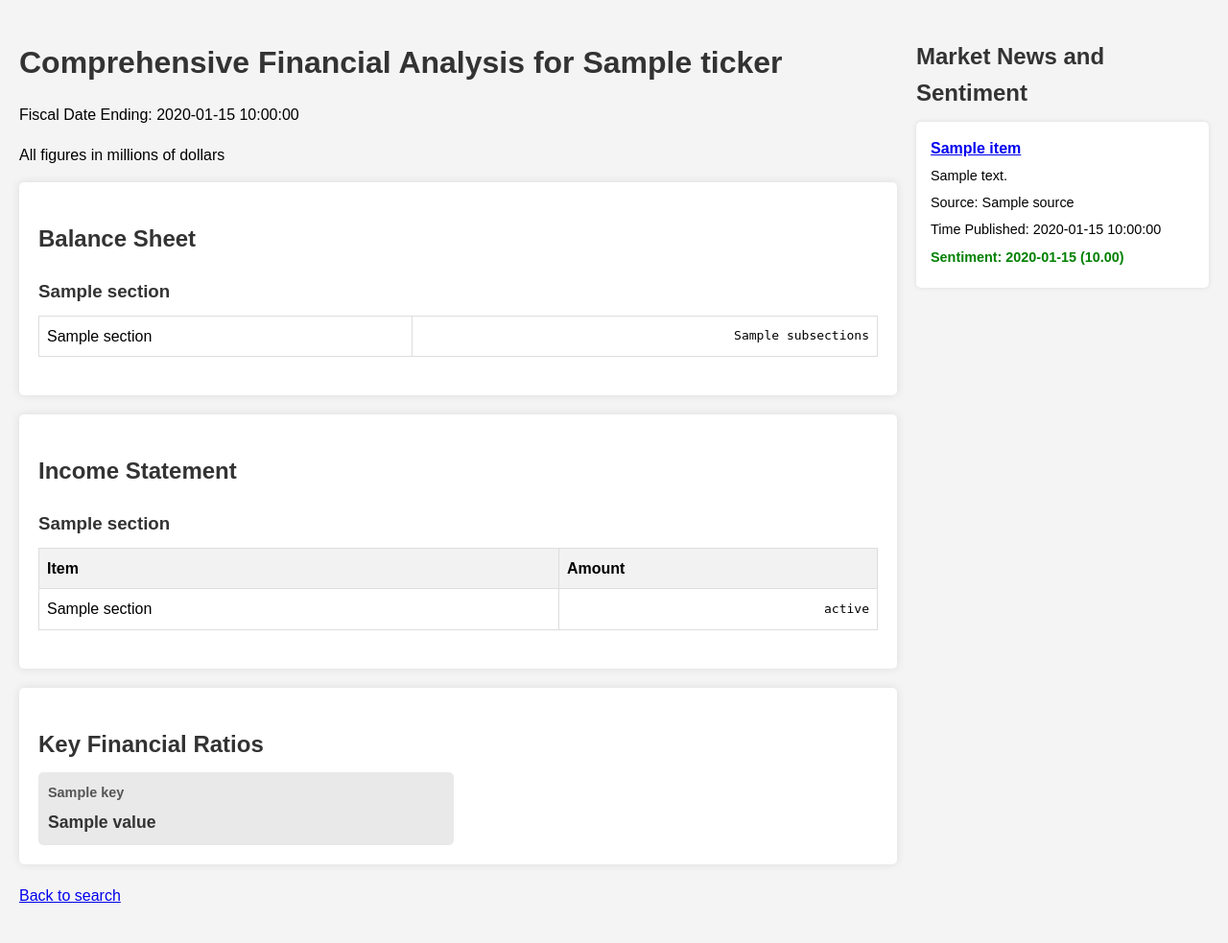
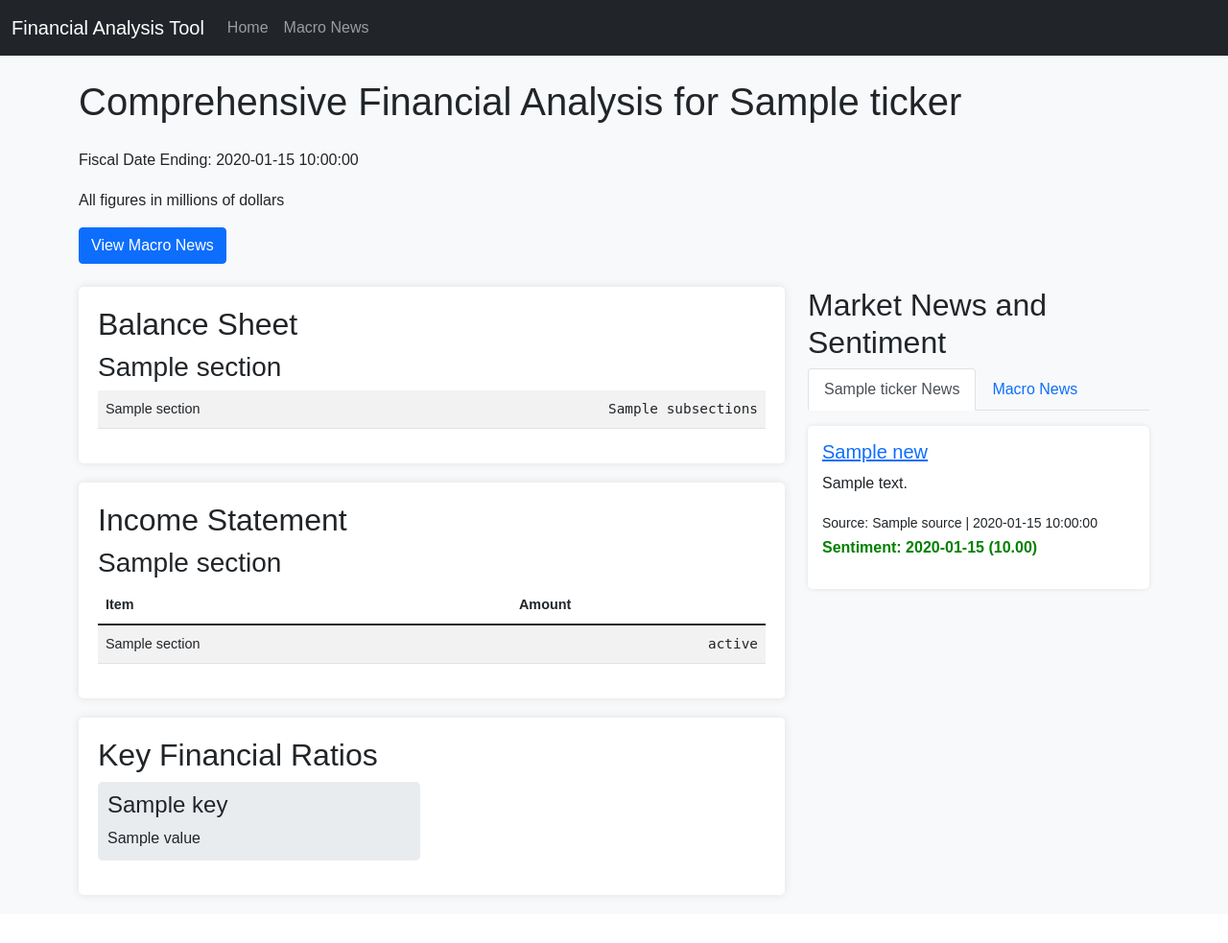
Before and after one commit to connorfata/test_transcriber, a Flask app: template earnings/templates/result.html in a window 1280 px wide. Shown: the whole page at 96% size. After the commit the page ends 936 px from the top, so only its background shows below. Run offline with Flask 3, Linux system fonts and the light colour scheme; the template is opened without the code that fills it: most values are stand-ins (such as "Sample title", 1, 10 or a date in 2020).

Commit message:
wsj-esque front end

```diff
--- a/earnings/app.py
+++ b/earnings/app.py
@@ -1,4 +1,4 @@
-from flask import Flask, render_template, request
+from flask import Flask, render_template, request, jsonify
 import requests
 import os
 from datetime import datetime
@@ -120,19 +120,6 @@
                 }
             }
 
-
-
-
-
-
-
-
-
-
-
-
-
-
             income_statement = {
                 'Revenue': {
                     'Total Revenue': format_number(latest_income_statement.get('totalRevenue')),
@@ -182,16 +169,33 @@
                 "ratios": ratios,
                 "fiscal_date_ending": latest_balance_sheet.get('fiscalDateEnding')
             }
-        else:
-            return None
-    else:
-        return None
 
-def get_news_sentiment(ticker, api_key):
+    # If we reach this point, either the API call failed or the data was not in the expected format
+    print(f"API Response (Balance Sheet): {balance_sheet_response.text}")
+    print(f"API Response (Income Statement): {income_statement_response.text}")
+    return None
+
+def get_stock_news(ticker, api_key):
     base_url = "https://www.alphavantage.co/query"
     params = {
         "function": "NEWS_SENTIMENT",
         "tickers": ticker,
+        "apikey": api_key,
+        "limit": 10
+    }
+    response = requests.get(base_url, params=params)
+
+    if response.status_code == 200:
+        data = response.json()
+        if "feed" in data:
+            return data["feed"]
+    return None
+
+def get_macro_news(api_key):
+    base_url = "https://www.alphavantage.co/query"
+    params = {
+        "function": "NEWS_SENTIMENT",
+        "topics": "economy_macro",
         "apikey": api_key,
         "limit": 10
     }
@@ -209,15 +213,44 @@
         ticker = request.form['ticker'].upper()
         api_key = get_api_key()
         financial_data = get_financial_data(ticker, api_key)
-        news_sentiment = get_news_sentiment(ticker, api_key)
+        stock_news = get_stock_news(ticker, api_key)
 
         if financial_data:
-            return render_template('result.html', ticker=ticker, financial_data=financial_data, news_sentiment=news_sentiment)
+            return render_template('result.html',
+                                   ticker=ticker,
+                                   financial_data=financial_data,
+                                   stock_news=stock_news)
         else:
-            error_message = f"No financial data found for {ticker}"
+            error_message = f"No financial data found for {ticker}. Please check the ticker symbol and try again."
             return render_template('index.html', error=error_message)
 
     return render_template('index.html')
 
+@app.route('/news')
+def news_page():
+    api_key = get_api_key()
+    macro_news = get_macro_news(api_key)
+    print("API Key:", api_key)  # Be careful not to log this in production
+    print("Macro News:", macro_news)
+    return render_template('news.html', macro_news=macro_news)
+
+def get_macro_news(api_key):
+    base_url = "https://www.alphavantage.co/query"
+    params = {
+        "function": "NEWS_SENTIMENT",
+        "topics": "economy_macro",
+        "apikey": api_key,
+        "limit": 10
+    }
+    response = requests.get(base_url, params=params)
+    print("API Response Status:", response.status_code)
+    print("API Response Content:", response.text[:500])  # Print first 500 characters
+
+    if response.status_code == 200:
+        data = response.json()
+        if "feed" in data:
+            return data["feed"]
+    return None
+
 if __name__ == '__main__':
     app.run(debug=True)
--- a/earnings/templates/index.html
+++ b/earnings/templates/index.html
@@ -10,6 +10,7 @@
         input[type="text"] { padding: 5px; font-size: 16px; }
         input[type="submit"] { padding: 5px 10px; font-size: 16px; }
         .error { color: red; }
+        .news-link { display: block; margin-top: 20px; }
     </style>
 </head>
 <body>
@@ -19,6 +20,7 @@
         <input type="text" id="ticker" name="ticker" required>
         <input type="submit" value="Fetch Financial Statements">
     </form>
+    <a href="{{ url_for('news_page') }}" class="news-link">View Macro-Economic News</a>
     {% if error %}
     <p class="error">{{ error }}</p>
     {% endif %}
--- a/earnings/templates/result.html
+++ b/earnings/templates/result.html
@@ -4,23 +4,12 @@
     <meta charset="UTF-8">
     <meta name="viewport" content="width=device-width, initial-scale=1.0">
     <title>Comprehensive Financial Analysis for {{ ticker }}</title>
+    <link href="https://cdn.jsdelivr.net/npm/bootstrap@5.1.3/dist/css/bootstrap.min.css" rel="stylesheet">
     <style>
         body {
             font-family: Arial, sans-serif;
             line-height: 1.6;
-            padding: 20px;
-            margin: 0;
-            background-color: #f4f4f4;
-        }
-        .container {
-            display: flex;
-            gap: 20px;
-        }
-        .main-content {
-            flex: 3;
-        }
-        .sidebar {
-            flex: 1;
+            background-color: #f8f9fa;
         }
         .financial-statement {
             background-color: white;
@@ -30,27 +19,14 @@
             box-shadow: 0 0 10px rgba(0,0,0,0.1);
         }
         table {
-            border-collapse: collapse;
-            width: 100%;
-            margin-bottom: 20px;
+            font-size: 0.9em;
         }
         th, td {
-            border: 1px solid #ddd;
             padding: 8px;
-            text-align: left;
         }
         td:nth-child(2) {
             text-align: right;
             font-family: monospace;
-        }
-        th {
-            background-color: #f2f2f2;
-            font-weight: bold;
-        }
-        h1, h2, h3, h4 {
-            color: #333;
-            margin-top: 20px;
-            margin-bottom: 10px;
         }
         .news-item {
             background-color: white;
@@ -59,50 +35,48 @@
             border-radius: 5px;
             box-shadow: 0 0 5px rgba(0,0,0,0.1);
         }
-        .news-item h3 {
-            margin: 0;
-            font-size: 1em;
-        }
-        .news-item p {
-            margin: 5px 0;
-            font-size: 0.9em;
-        }
         .sentiment {
             font-weight: bold;
         }
         .positive { color: green; }
         .negative { color: red; }
         .neutral { color: gray; }
-        .ratio-grid {
-            display: grid;
-            grid-template-columns: repeat(2, 1fr);
-            gap: 10px;
-        }
         .ratio-item {
-            background-color: #e9e9e9;
+            background-color: #e9ecef;
             padding: 10px;
             border-radius: 5px;
-        }
-        .ratio-item h4 {
-            margin: 0;
-            font-size: 0.9em;
-            color: #555;
-        }
-        .ratio-item p {
-            margin: 5px 0 0;
-            font-size: 1.1em;
-            font-weight: bold;
-            color: #333;
         }
     </style>
 </head>
 <body>
-    <div class="container">
-        <div class="main-content">
-            <h1>Comprehensive Financial Analysis for {{ ticker }}</h1>
+    <nav class="navbar navbar-expand-lg navbar-dark bg-dark">
+        <div class="container-fluid">
+            <a class="navbar-brand" href="/">Financial Analysis Tool</a>
+            <button class="navbar-toggler" type="button" data-bs-toggle="collapse" data-bs-target="#navbarNav" aria-controls="navbarNav" aria-expanded="false" aria-label="Toggle navigation">
+                <span class="navbar-toggler-icon"></span>
+            </button>
+            <div class="collapse navbar-collapse" id="navbarNav">
+                <ul class="navbar-nav">
+                    <li class="nav-item">
+                        <a class="nav-link" href="/">Home</a>
+                    </li>
+                    <li class="nav-item">
+                        <a class="nav-link" href="/macro-news">Macro News</a>
+                    </li>
+                </ul>
+            </div>
+        </div>
+    </nav>
+
+    <div class="container mt-4">
+        <h1 class="mb-4">Comprehensive Financial Analysis for {{ ticker }}</h1>
         <p>Fiscal Date Ending: {{ financial_data.fiscal_date_ending }}</p>
         <p>All figures in millions of dollars</p>
 
+        <a href="{{ url_for('macro_news') }}" class="btn btn-primary">View Macro News</a>
+
+        <div class="row mt-4">
+            <div class="col-md-8">
                 <div class="financial-statement">
                     <h2>Balance Sheet</h2>
                     {% for section, subsections in financial_data.balance_sheet.items() %}
@@ -110,7 +84,7 @@
                         {% if subsections is mapping %}
                             {% for subsection, items in subsections.items() %}
                                 <h4>{{ subsection }}</h4>
-                            <table>
+                                <table class="table table-striped table-hover">
                                     <thead>
                                         <tr>
                                             <th>Item</th>
@@ -135,7 +109,7 @@
                                 </table>
                             {% endfor %}
                         {% else %}
-                        <table>
+                            <table class="table table-striped table-hover">
                                 <tr>
                                     <td>{{ section }}</td>
                                     <td>{{ subsections }}</td>
@@ -149,7 +123,7 @@
                     <h2>Income Statement</h2>
                     {% for section, items in financial_data.income_statement.items() %}
                         <h3>{{ section }}</h3>
-                    <table>
+                        <table class="table table-striped table-hover">
                             <thead>
                                 <tr>
                                     <th>Item</th>
@@ -177,39 +151,71 @@
 
                 <div class="financial-statement">
                     <h2>Key Financial Ratios</h2>
-                <div class="ratio-grid">
+                    <div class="row">
                         {% for key, value in financial_data.ratios.items() %}
+                            <div class="col-md-6 mb-3">
                                 <div class="ratio-item">
-                            <h4>{{ key }}</h4>
-                            <p>{{ value }}</p>
+                                    <h4 class="mb-2">{{ key }}</h4>
+                                    <p class="mb-0">{{ value }}</p>
+                                </div>
                             </div>
                         {% endfor %}
                     </div>
                 </div>
-
-            <p><a href="/">Back to search</a></p>
             </div>
 
-        <div class="sidebar">
+            <div class="col-md-4">
                 <h2>Market News and Sentiment</h2>
-            {% if news_sentiment %}
-                {% for item in news_sentiment %}
+                <ul class="nav nav-tabs" id="newsTabs" role="tablist">
+                    <li class="nav-item" role="presentation">
+                        <button class="nav-link active" id="stock-news-tab" data-bs-toggle="tab" data-bs-target="#stock-news" type="button" role="tab" aria-controls="stock-news" aria-selected="true">{{ ticker }} News</button>
+                    </li>
+                    <li class="nav-item" role="presentation">
+                        <button class="nav-link" id="macro-news-tab" data-bs-toggle="tab" data-bs-target="#macro-news" type="button" role="tab" aria-controls="macro-news" aria-selected="false">Macro News</button>
+                    </li>
+                </ul>
+                <div class="tab-content mt-3" id="newsTabsContent">
+                    <div class="tab-pane fade show active" id="stock-news" role="tabpanel" aria-labelledby="stock-news-tab">
+                        {% if stock_news %}
+                            {% for news in stock_news %}
                                 <div class="news-item">
-                        <h3><a href="{{ item.url }}" target="_blank">{{ item.title }}</a></h3>
-                        <p>{{ item.summary }}</p>
-                        <p>Source: {{ item.source }}</p>
-                        <p>Time Published: {{ item.time_published }}</p>
-                        {% if item.overall_sentiment_score %}
-                            <p class="sentiment {% if item.overall_sentiment_score > 0 %}positive{% elif item.overall_sentiment_score < 0 %}negative{% else %}neutral{% endif %}">
-                                Sentiment: {{ item.overall_sentiment_label }} ({{ "%.2f"|format(item.overall_sentiment_score) }})
+                                    <h5><a href="{{ news.url }}" target="_blank">{{ news.title }}</a></h5>
+                                    <p>{{ news.summary }}</p>
+                                    <small>Source: {{ news.source }} | {{ news.time_published }}</small>
+                                    {% if news.overall_sentiment_score is defined %}
+                                        <p class="sentiment {% if news.overall_sentiment_score > 0 %}positive{% elif news.overall_sentiment_score < 0 %}negative{% else %}neutral{% endif %}">
+                                            Sentiment: {{ news.overall_sentiment_label }} ({{ "%.2f"|format(news.overall_sentiment_score) }})
                                         </p>
                                     {% endif %}
                                 </div>
                             {% endfor %}
                         {% else %}
-                <p>No news articles found for {{ ticker }}</p>
+                            <p>No stock-specific news available for {{ ticker }}.</p>
+                        {% endif %}
+                    </div>
+                    <div class="tab-pane fade" id="macro-news" role="tabpanel" aria-labelledby="macro-news-tab">
+                        {% if macro_news %}
+                            {% for news in macro_news %}
+                                <div class="news-item">
+                                    <h5><a href="{{ news.url }}" target="_blank">{{ news.title }}</a></h5>
+                                    <p>{{ news.summary }}</p>
+                                    <small>Source: {{ news.source }} | {{ news.time_published }}</small>
+                                    {% if news.overall_sentiment_score is defined %}
+                                        <p class="sentiment {% if news.overall_sentiment_score > 0 %}positive{% elif news.overall_sentiment_score < 0 %}negative{% else %}neutral{% endif %}">
+                                            Sentiment: {{ news.overall_sentiment_label }} ({{ "%.2f"|format(news.overall_sentiment_score) }})
+                                        </p>
+                                    {% endif %}
+                                </div>
+                            {% endfor %}
+                        {% else %}
+                            <p>No macro-economic news available.</p>
                         {% endif %}
                     </div>
                 </div>
+            </div>
+        </div>
+    </div>
+
+    <script src="https://cdn.jsdelivr.net/npm/bootstrap@5.1.3/dist/js/bootstrap.bundle.min.js"></script>
 </body>
 </html>
```
Also changed, not shown: earnings/static/MacroNews.js (added, +158 -0 lines), earnings/templates/news.html (added, +113 -0 lines). Lines whose indentation alone changed are shown as unchanged.
